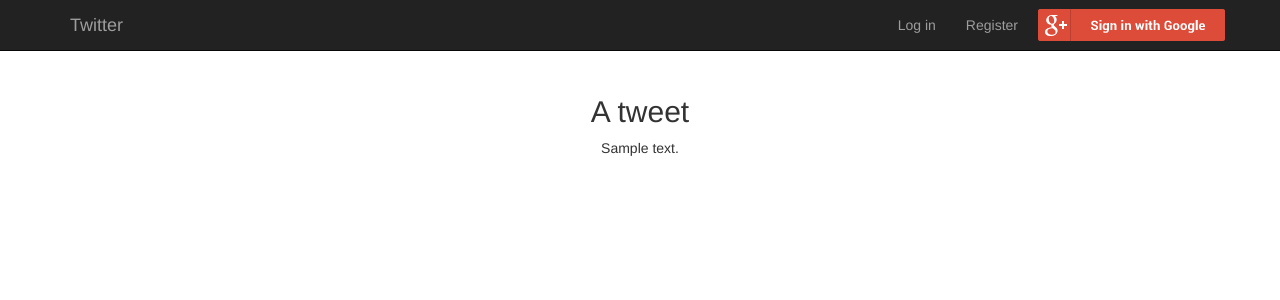
After one commit to xavrin/jnp3, a Django app: template twitter/tweets/templates/tweet_detail.html in a window 1280 px wide. The commit adds this page. Shown: the top 300 px of the page. Run offline with Django 3.2, Linux system fonts and the light colour scheme; the template is opened without the code that fills it: most values are stand-ins (such as "Sample title", 1, 10 or a date in 2020); some libraries are stand-ins or nearby versions.

Commit message:
Added tweet creating

```diff
--- a/twitter/tweets/models.py
+++ b/twitter/tweets/models.py
@@ -9,7 +9,7 @@ from djorm_pgfulltext.models import SearchManager
 
 
 class TwitterUser(models.Model):
-    user = models.ForeignKey(auth_models.User)
+    user = models.OneToOneField(auth_models.User)
     # also avatar
 
     def __unicode__(self):
--- a/twitter/tweets/templates/base.html
+++ b/twitter/tweets/templates/base.html
@@ -37,6 +37,7 @@
                 <a class="navbar-brand" href="{% url 'home' %}">Twitter</a>
                 {% if user.is_authenticated %}
                     <a class="navbar-brand" href="#">Profile</a>
+                    <a class="navbar-brand" href="{% url 'create_tweet' %}">Tweet</a>
                 {% endif %}
             </div>
             <div class="collapse navbar-collapse">
--- /dev/null
+++ b/twitter/tweets/templates/tweet_detail.html
@@ -0,0 +1,5 @@
+{% extends 'base.html' %}
+{% block content %}
+<h2>A tweet</h2>
+{{ tweet.content }}
+{% endblock %}
--- a/twitter/tweets/urls.py
+++ b/twitter/tweets/urls.py
@@ -21,6 +21,10 @@ urlpatterns = patterns(
         {'template_name': 'login.html'}, name='login'),
     url(r'^logout/$', logout,
         {'template_name': 'logout.html'}, name='logout'),
+    url(r'^create_tweet', login_required(views.TweetCreateView.as_view()),
+        name='create_tweet'),
+    url(r'^show_tweet/(?P<pk>\d+)/$', login_required(views.TweetDetailView.as_view()),
+        name="show_tweet"),
     url(r'^register/$', views.RegistrationURLView.as_view(), name='register'),
 )
 
```
Also changed, not shown: twitter/tweets/templates/create_tweet.html (added, +12 -0 lines), twitter/tweets/views.py (+24 -2 lines), twitter/tweets/migrations/0004_auto_20150111_1424.py (added).
